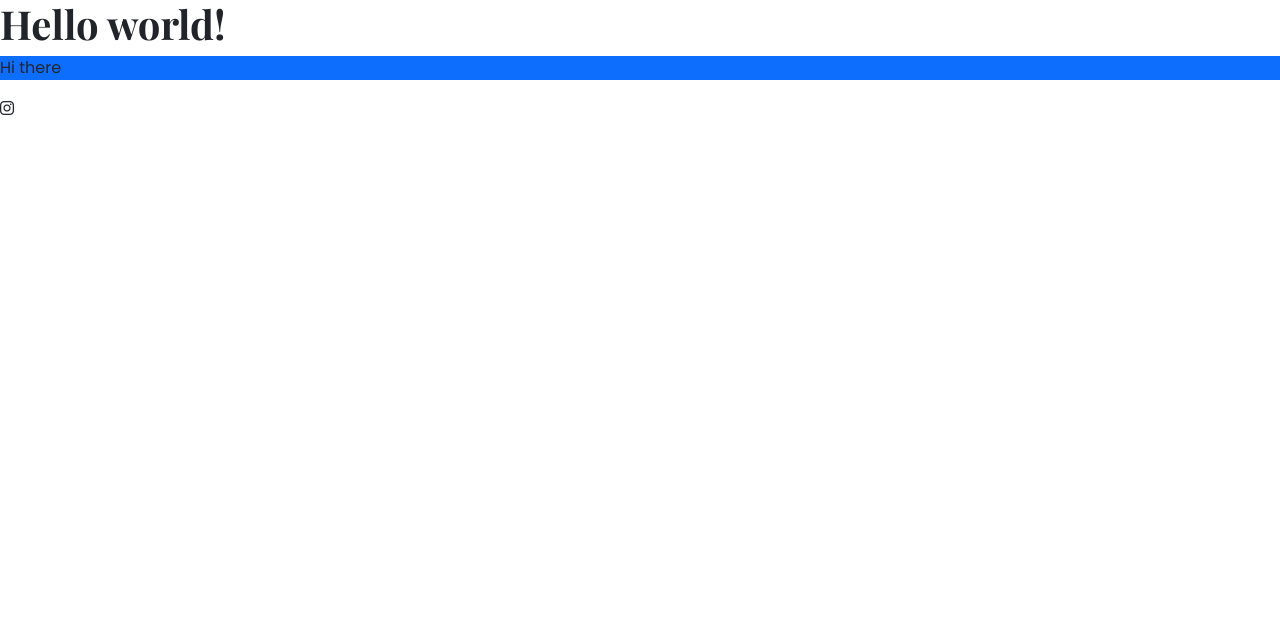
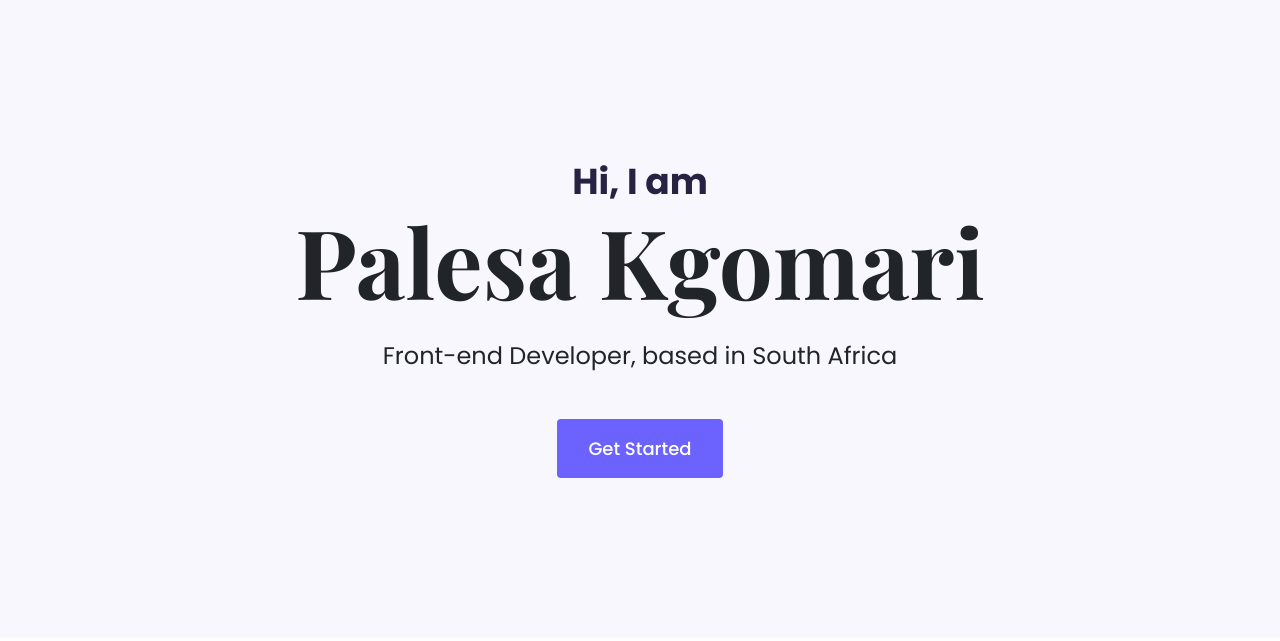
Before and after one commit to PalesaPK/portfolio-project, a plain HTML site: page index.html in a window 1280 px wide. Drawn offline with nearby package versions, Linux system fonts and the light colour scheme.

Commit message:
Populated and styled the homepage hero

```diff
--- a/index.html
+++ b/index.html
@@ -4,11 +4,17 @@
     <meta charset="UTF-8" />
     <meta http-equiv="X-UA-Compatible" content="IE=edge" />
     <meta name="viewport" content="width=device-width, initial-scale=1.0" />
-    <link rel="preconnect" href="https://fonts.googleapis.com">
-<link rel="preconnect" href="https://fonts.gstatic.com" crossorigin>
-<link href="https://fonts.googleapis.com/css2?family=Playfair+Display:wght@700&family=Poppins:wght@400;700&display=swap" rel="stylesheet">
-<script src="https://kit.fontawesome.com/a390a73548.js" crossorigin="anonymous"></script>
-<link
+    <link rel="preconnect" href="https://fonts.googleapis.com" />
+    <link rel="preconnect" href="https://fonts.gstatic.com" crossorigin />
+    <link
+      href="https://fonts.googleapis.com/css2?family=Playfair+Display:wght@700&family=Poppins:wght@400;500;700&display=swap"
+      rel="stylesheet"
+    />
+    <script
+      src="https://kit.fontawesome.com/a390a73548.js"
+      crossorigin="anonymous"
+    ></script>
+    <link
       href="https://cdn.jsdelivr.net/npm/bootstrap@5.3.0/dist/css/bootstrap.min.css"
       rel="stylesheet"
       integrity="sha384-9ndCyUaIbzAi2FUVXJi0CjmCapSmO7SnpJef0486qhLnuZ2cdeRhO02iuK6FUUVM"
@@ -23,11 +29,12 @@
     <title>My portfolio | Palesa Kgomari</title>
   </head>
   <body>
-<h1>Hello world!</h1>
+    <div class="hero">
+      <h2>Hi, I am</h2>
+      <h1 class="mb-4">Palesa Kgomari</h1>
+      <h3 class="mb-5">Front-end Developer, based in South Africa</h3>
 
-<p class="bg-primary">Hi there</p>
-
-<footer><i class="fa-brands fa-instagram"></i></footer>
-
+      <div><a href="#" class="btn btn-branding">Get Started</a></div>
+    </div>
   </body>
 </html>
--- a/src/style.css
+++ b/src/style.css
@@ -1,9 +1,47 @@
-h1 {
-    font-family: 'Playfair Display', serif;
-    font-weight: bold;
+:root {
+  --accent-color: #6c63ff;
+  --secondary-color: #f9f7fe;
+  --heading-font-family: "Playfair Display", serif;
+  --default-font-family: "Poppins", sans-serif;
 }
 
-p {
-    font-family: 'Poppins', sans-serif;
-    font-weight: 400;
+body {
+    font-family: var(--default-font-family);
 }
+
+.hero {
+  background-color: var(--secondary-color);
+  text-align: center;
+  padding: 160px 20px;
+}
+
+.hero h1 {
+  font-family: "Playfair Display", serif;
+  font-weight: bold;
+  font-size: 96px;
+}
+
+.hero h2 {
+  font-family: "Poppins", sans-serif;
+  font-weight: bold;
+  font-size: 36px;
+  color: #272142;
+  margin: 0;
+}
+
+.hero h3 {
+  font-family: "Poppins", sans-serif;
+  font-weight: 400;
+  font-size: 24px;
+}
+
+.btn-branding {
+  font-family: "Poppins", sans-serif;
+  font-weight: 500;
+  font-size: 18px;
+  line-height: 27px;
+  color: #ffffff;
+  background-color: var(--accent-color);
+  border-radius: 4px;
+  padding: 15px 30px;
+}
```
